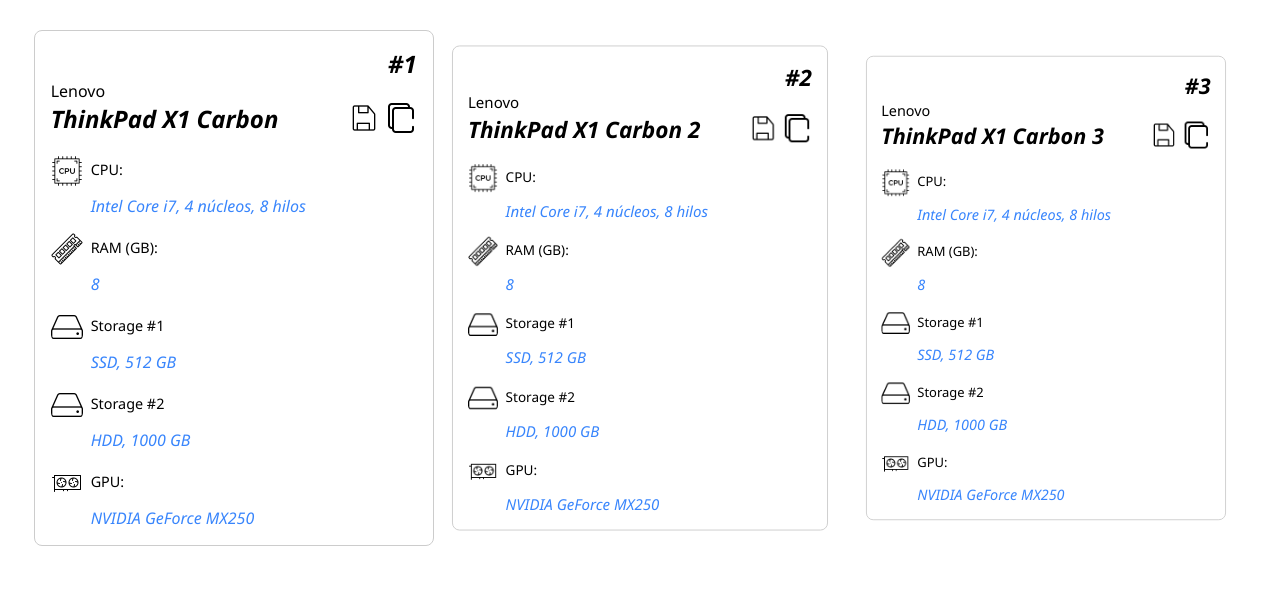
After one commit to YERCKEN/lRecomender, a Django app: page /recomendaciones/ in a window 1280 px wide. The commit adds this page. Shown: the part 221-818 px from the top of the page. Run offline with Django 5.2, Linux system fonts and the light colour scheme.

Commit message:
➕ Se agregó la vista de recomendaciones
Muestra en 3 divs las recomendaciones

```diff
--- /dev/null
+++ b/TestToSBC/MyApp1/static/js/copyBtn.js
@@ -0,0 +1,26 @@
+document.getElementById('copyButton1').addEventListener('click', function() {
+    const text = document.getElementById('modeloPC1').textContent;
+    navigator.clipboard.writeText(text).then(() => {
+        console.log('texto copiado');
+    }).catch(err => {
+        console.error('Error al copiar el texto: ', err);
+    });
+});
+
+document.getElementById('copyButton2').addEventListener('click', function() {
+    const text = document.getElementById('modeloPC2').textContent;
+    navigator.clipboard.writeText(text).then(() => {
+        console.log('texto copiado');
+    }).catch(err => {
+        console.error('Error al copiar el texto: ', err);
+    });
+});
+
+document.getElementById('copyButton3').addEventListener('click', function() {
+    const text = document.getElementById('modeloPC3').textContent;
+    navigator.clipboard.writeText(text).then(() => {
+        console.log('texto copiado');
+    }).catch(err => {
+        console.error('Error al copiar el texto: ', err);
+    });
+});
--- /dev/null
+++ b/TestToSBC/MyApp1/static/style/recomendacion.css
@@ -0,0 +1,164 @@
+/*CONTENEDOR RECOMENDACIONES*/
+
+.recomendaciones{
+    display: flex;
+    justify-content: center;
+    flex-wrap: wrap;
+
+    margin-top: 3rem;
+    margin-bottom: 3rem;
+}
+
+/*DIVS RECOMENDACIONES*/
+
+.recomendaciones .laptop {
+    font-family:'Segoe UI', Tahoma, Geneva, Verdana, sans-serif;
+
+    border: 1px solid #ccc;
+    padding: 16px;
+    margin: 0.2rem;
+    border-radius: 8px;
+    max-width: 450px;
+    width: 400px;
+
+}
+
+
+.recomendaciones .dos {
+
+    transform:  scale(calc(0.94));
+
+}
+
+
+.recomendaciones .tres {
+
+    transform:  scale(calc(0.90));
+
+}
+
+
+
+
+.recomendaciones .laptop:hover{
+    border:1px solid #3885FC;
+
+    border-top: none;
+    border-bottom: none;
+
+    transition: 1s;
+
+}
+
+.recomendaciones .uno:hover{
+
+
+    margin-right: 1rem;
+
+}
+
+.recomendaciones .dos:hover{
+
+
+    margin-right: 1rem;
+    margin-left: 1rem;
+
+
+}
+
+.recomendaciones .tres:hover{
+
+    margin-left: 1rem;
+}
+
+
+
+
+
+.recomendaciones .laptop img {
+    max-width: 100%;
+    height: auto;
+    border-radius: 8px;
+}
+
+.recomendaciones .laptop h1{
+    font-style: italic;
+
+    font-family:'Segoe UI', Tahoma, Geneva, Verdana, sans-serif;
+    font-size: 1.5rem;
+
+}
+
+.recomendaciones .laptop h1:hover{
+    color: #3885FC;
+    transition: 500ms;
+}
+
+
+
+
+/*STYLE*/
+
+
+
+.recomendaciones-item{
+    display: flex;
+    justify-content: left;
+    margin-top: 1rem;
+    flex-wrap: wrap;
+}
+
+.recomendaciones-item img{
+    width: 2rem;
+
+}
+
+.recomendaciones-item h3{
+    font-size: 0.9rem;
+    margin-left: 0.5rem;
+    padding-top: 0.3rem;
+
+    font-weight: 500;
+}
+
+.recomendaciones-item p{
+    width: 100%;
+    padding-left: 2.5rem;
+    margin-top: 0.5rem;
+    color: #3885FC;
+
+    font-style: italic;
+}
+
+.laptop-pcR{
+
+    display: flex;
+    justify-content: right;
+
+}
+
+
+
+.laptop-modelo-copy{
+    display: flex;
+    justify-content: space-between;
+    flex-wrap:wrap ;
+
+}
+
+.laptop-modelo-copy button{
+    padding: 0;
+    background-color: white;
+    border: none;
+    cursor: pointer;
+}
+
+.laptop-modelo-copy button:hover{
+    transform:  scale(calc(1 + 0.06));
+}
+
+
+.laptop-modelo-copy img{
+    width: 2rem;
+
+}
--- /dev/null
+++ b/TestToSBC/MyApp1/templates/entornos/recomendaciones.html
@@ -0,0 +1,234 @@
+{% extends '../layouts/base.html' %}
+
+{% load static %}
+{% block content%}
+
+
+    <div class="recomendaciones">
+
+        <!---DIV OPCIÓN #1 ======================================================================-->
+        <div class="laptop uno">
+            <div class="laptop-pcR">
+
+                <h1>#1</h1>
+            </div>
+
+            <p>Lenovo</p>
+
+            <div class="laptop-modelo-copy">
+
+                <h1 id="modeloPC1">ThinkPad X1 Carbon</h1>
+
+                <div>
+                    <button id="btnGuardar">
+                        <img src="{% static 'img/save.png' %}" alt="">
+                    </button>
+
+                    <button id="copyButton1">
+                        <img src="{% static 'img/copy.png' %}" alt="">
+                    </button>
+                </div>
+
+
+            </div>
+
+            <!--CPU =   = == = = == ========= == = = = = = = = = = = = = =-->
+            <div class="recomendaciones-item">
+
+                <img src="{% static 'img/iconoCPU.png' %}" alt="">
+                <h3>CPU:</h3>
+
+                <p id="pcpu">Intel Core i7, 4 núcleos, 8 hilos</p>
+
+            </div>
+
+
+            <!--RAM =   = == = = == ========= == = = = = = = = = = = = = =-->
+
+            <div class="recomendaciones-item">
+                <img src="{% static 'img/iconoRam2.png' %}" alt="">
+                <h3>RAM (GB):</h3>
+
+                <p id="pRam">8</p>
+
+            </div>
+
+            <!--ALMACENAMIENTO=   = == = = == ========= == = = = = = = = = = = = = =-->
+            <div class="recomendaciones-item">
+                <img src="{% static 'img/iconoDisk.png' %}" alt="">
+                <h3>Storage #1</h3>
+
+                <p id="pDisk1">SSD, 512 GB</p>
+            </div>
+
+            <!--ALMACENAMIENTO=   = == = = == ========= == = = = = = = = = = = = = =-->
+            <div class="recomendaciones-item">
+                <img src="{% static 'img/iconoDisk.png' %}" alt="">
+                <h3>Storage #2</h3>
+
+                <p id="pDisk2">HDD, 1000 GB</p>
+            </div>
+
+
+            <!--GPU=   = == = = == ========= == = = = = = = = = = = = = =-->
+            <div class="recomendaciones-item">
+                <img src="{% static 'img/iconoGPU.png' %}" alt="">
+                <h3>GPU:</h3>
+
+                <p id="pGpu">NVIDIA GeForce MX250</p>
+            </div>
+
+
+
+        </div>
+
+        <!---DIV OPCIÓN #2 ======================================================================-->
+        <div class="laptop dos">
+            <div class="laptop-pcR">
+                <h1>#2</h1>
+            </div>
+
+            <p>Lenovo</p>
+
+            <div class="laptop-modelo-copy">
+
+                <h1 id="modeloPC2">ThinkPad X1 Carbon 2</h1>
+
+                <div>
+                    <button id="btnGuardar">
+                        <img src="{% static 'img/save.png' %}" alt="">
+                    </button>
+
+                    <button id="copyButton1">
+                        <img src="{% static 'img/copy.png' %}" alt="">
+                    </button>
+                </div>
+
+            </div>
+
+            <!--CPU =   = == = = == ========= == = = = = = = = = = = = = =-->
+            <div class="recomendaciones-item">
+
+                <img src="{% static 'img/iconoCPU.png' %}" alt="">
+                <h3>CPU:</h3>
+
+                <p id="pcpu">Intel Core i7, 4 núcleos, 8 hilos</p>
+
+            </div>
+
+
+            <!--RAM =   = == = = == ========= == = = = = = = = = = = = = =-->
+
+            <div class="recomendaciones-item">
+                <img src="{% static 'img/iconoRam2.png' %}" alt="">
+                <h3>RAM (GB):</h3>
+
+                <p id="pRam">8</p>
+
+            </div>
+
+            <!--ALMACENAMIENTO=   = == = = == ========= == = = = = = = = = = = = = =-->
+            <div class="recomendaciones-item">
+                <img src="{% static 'img/iconoDisk.png' %}" alt="">
+                <h3>Storage #1</h3>
+
+                <p id="pDisk1">SSD, 512 GB</p>
+            </div>
+
+            <!--ALMACENAMIENTO=   = == = = == ========= == = = = = = = = = = = = = =-->
+            <div class="recomendaciones-item">
+                <img src="{% static 'img/iconoDisk.png' %}" alt="">
+                <h3>Storage #2</h3>
+
+                <p id="pDisk2">HDD, 1000 GB</p>
+            </div>
+
+
+            <!--GPU=   = == = = == ========= == = = = = = = = = = = = = =-->
+            <div class="recomendaciones-item">
+                <img src="{% static 'img/iconoGPU.png' %}" alt="">
+                <h3>GPU:</h3>
+
+                <p id="pGpu">NVIDIA GeForce MX250</p>
+            </div>
+
+        </div>
+
+
+         <!---DIV OPCIÓN #3 ======================================================================-->
+         <div class="laptop tres">
+            <div class="laptop-pcR">
+                <h1>#3</h1>
+            </div>
+
+            <p>Lenovo</p>
+
+            <div class="laptop-modelo-copy">
+
+                <h1 id="modeloPC3">ThinkPad X1 Carbon 3</h1>
+                <div>
+                    <button id="btnGuardar">
+                        <img src="{% static 'img/save.png' %}" alt="">
+                    </button>
+
+                    <button id="copyButton1">
+                        <img src="{% static 'img/copy.png' %}" alt="">
+                    </button>
+                </div>
+
+            </div>
+
+            <!--CPU =   = == = = == ========= == = = = = = = = = = = = = =-->
+            <div class="recomendaciones-item">
+
+                <img src="{% static 'img/iconoCPU.png' %}" alt="">
+                <h3>CPU:</h3>
+
+                <p id="pcpu">Intel Core i7, 4 núcleos, 8 hilos</p>
+
+            </div>
+
+
+            <!--RAM =   = == = = == ========= == = = = = = = = = = = = = =-->
+
+            <div class="recomendaciones-item">
+                <img src="{% static 'img/iconoRam2.png' %}" alt="">
+                <h3>RAM (GB):</h3>
+
+                <p id="pRam">8</p>
+
+            </div>
+
+            <!--ALMACENAMIENTO=   = == = = == ========= == = = = = = = = = = = = = =-->
+            <div class="recomendaciones-item">
+                <img src="{% static 'img/iconoDisk.png' %}" alt="">
+                <h3>Storage #1</h3>
+
+                <p id="pDisk1">SSD, 512 GB</p>
+            </div>
+
+            <!--ALMACENAMIENTO=   = == = = == ========= == = = = = = = = = = = = = =-->
+            <div class="recomendaciones-item">
+                <img src="{% static 'img/iconoDisk.png' %}" alt="">
+                <h3>Storage #2</h3>
+
+                <p id="pDisk2">HDD, 1000 GB</p>
+            </div>
+
+
+            <!--GPU=   = == = = == ========= == = = = = = = = = = = = = =-->
+            <div class="recomendaciones-item">
+                <img src="{% static 'img/iconoGPU.png' %}" alt="">
+                <h3>GPU:</h3>
+
+                <p id="pGpu">NVIDIA GeForce MX250</p>
+            </div>
+
+        </div>
+
+
+    </div>
+
+
+
+{% endblock %}
--- a/TestToSBC/MyApp1/templates/layouts/base.html
+++ b/TestToSBC/MyApp1/templates/layouts/base.html
@@ -13,6 +13,8 @@
     <link rel="stylesheet" href=" {%  static 'style\entornos.css' %} ">
     <link rel="stylesheet" href=" {%  static 'style\experto.css' %} ">
     <link rel="stylesheet" href=" {%  static 'style\header.css' %} ">
+    <link rel="stylesheet" href=" {%  static 'style\recomendacion.css' %} ">
+
 
 
 
@@ -67,6 +69,7 @@
 
     <script src= "{% static 'js/scrollToSection.js' %}"> </script>
     <script src= "{% static 'js/btnSelection.js' %}"> </script>
+    <script src= "{% static 'js/copyBtn.js' %}"> </script>
 
 
 </body>
--- a/TestToSBC/MyApp1/urls.py
+++ b/TestToSBC/MyApp1/urls.py
@@ -19,4 +19,7 @@
    #RECOMENDACIÓN - - - - -- - - - - - - - - - - - -
    path('recomendar/', views.recomendar, name='recomendar'),
 
+   path('recomendaciones/', views.verRecomendaciones, name='recomendaciones'),
+
+
 ]
--- a/TestToSBC/MyApp1/views.py
+++ b/TestToSBC/MyApp1/views.py
@@ -74,3 +74,7 @@
 #NO EXPERTO - - - - - - - - - - - - - - - -  - -- - -
 def entornoNoExperto(request):
     return render(request, 'entornos/noExperto.html')
+
+#VER LAS RECOMENDACIONES
+def verRecomendaciones(request):
+    return render(request, 'entornos/recomendaciones.html')
```
Also changed, not shown: TestToSBC/MyApp1/static/img/copy.png (added), TestToSBC/MyApp1/static/img/iconoGPU.png (added), TestToSBC/MyApp1/static/img/pcRecomendacion.png (added), TestToSBC/MyApp1/static/img/save.png (added).
